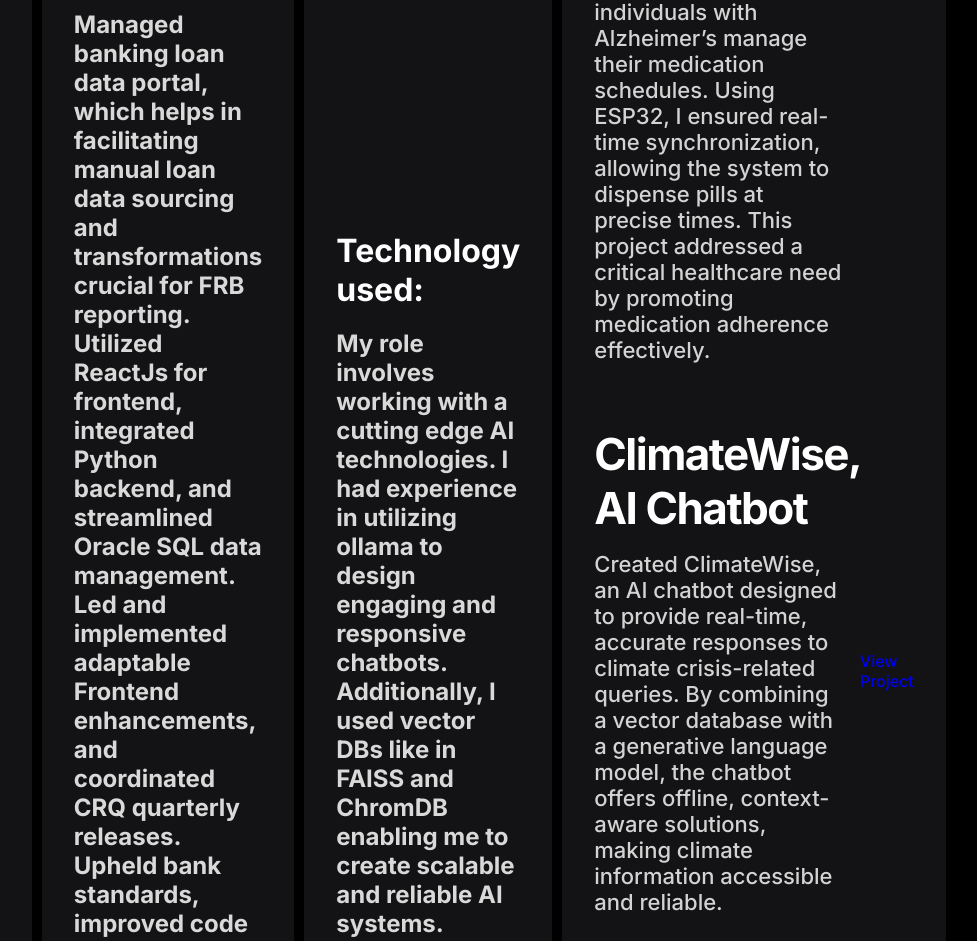
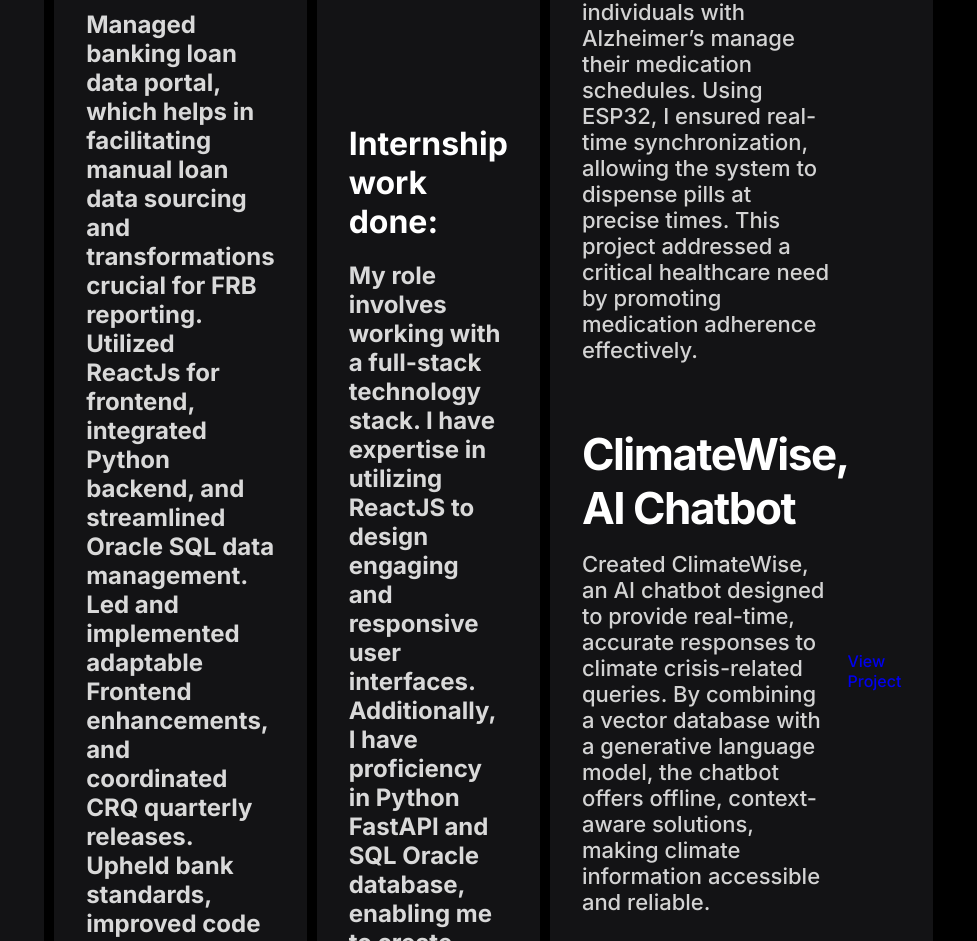
Before and after one commit to Chukkukaapii/Chukkukaapii.github.io, a plain HTML site: page index.html in a window 1280 px wide. Shown: the part 1506-2447 px from the top of the page, without its empty margins (52-1029 px from the left). Drawn offline with nearby package versions, Linux system fonts and the light colour scheme.

Commit message:
Update index.html

```diff
--- a/index.html
+++ b/index.html
@@ -111,19 +111,18 @@
             </div>
           </div>
         </div>
-       <div class="experienceItem">
+      <div class="experienceItem">
             <div class="experienceName">AI developer</div>
             <div class="experienceDesc">
               Managed banking loan data portal, which helps in facilitating manual loan data sourcing and transformations crucial for FRB reporting. Utilized ReactJs for frontend, integrated Python backend, and streamlined Oracle SQL data management. Led and implemented adaptable Frontend enhancements, and coordinated CRQ quarterly releases. Upheld bank standards, improved code quality, and introduced user-centric features, demonstrating comprehensive technical leadership tailored for efficient data sourcing.
             </div>
           </div>
           <div class="experienceItem">
-            <div class="experienceName">Technology used: </div>
+            <div class="experienceName">Internship work done:</div>
             <div class="experienceDesc">
-              My role involves working with a cutting edge AI technologies. I had experience in utilizing ollama to design engaging and responsive chatbots. Additionally, I used  vector DBs like in FAISS and ChromDB  enabling me to create scalable and reliable AI systems.
+              My role involves working with a full-stack technology stack. I have expertise in utilizing ReactJS to design engaging and responsive user interfaces. Additionally, I have proficiency in Python FastAPI and SQL Oracle database, enabling me to create scalable and reliable back-end systems.
             </div>
           </div>
-
 
 
       <div class="projects" id="projects">
```
